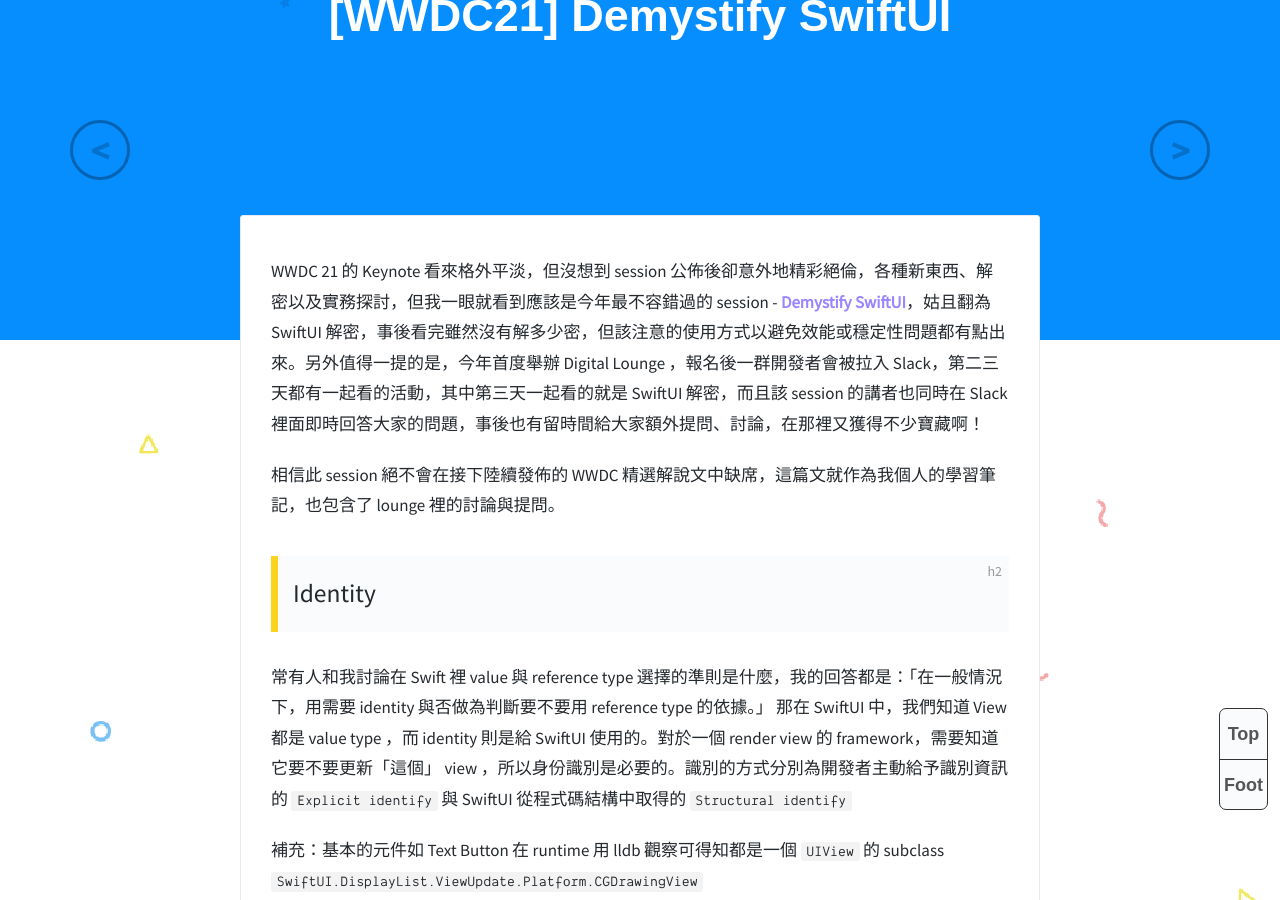
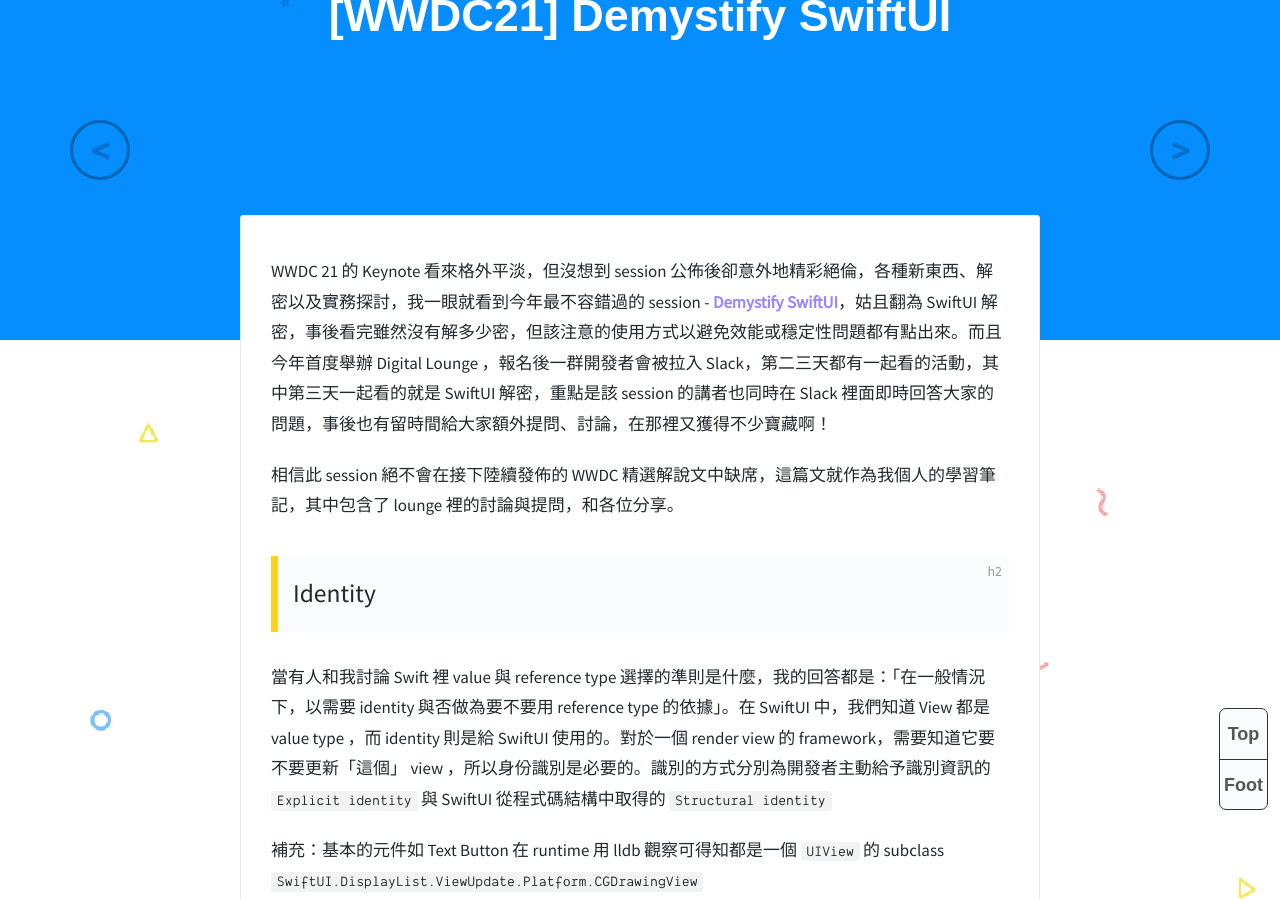
Before and after one commit to pofat/pofat.github.io, a Jekyll site: the page built from _posts/2021-06-13-WWDC21-Demystify-SwiftUI.md, in a window 1280 px wide and 900 px high, scrolled down 285 px. Built offline with Jekyll 4.4.1, drawn with Linux system fonts in a browser that asks for light colours; comment, search, counter and statistics services are not loaded.

Commit message:
Fix typo

```diff
--- a/_posts/2021-06-13-WWDC21-Demystify-SwiftUI.md
+++ b/_posts/2021-06-13-WWDC21-Demystify-SwiftUI.md
@@ -8,13 +8,13 @@
 tags: Swift SwiftUI
 ---
 
-WWDC 21 的 Keynote 看來格外平淡，但沒想到 session 公佈後卻意外地精彩絕倫，各種新東西、解密以及實務探討，但我一眼就看到應該是今年最不容錯過的 session - [Demystify SwiftUI](https://developer.apple.com/videos/play/wwdc2021/10022/)，姑且翻為 SwiftUI 解密，事後看完雖然沒有解多少密，但該注意的使用方式以避免效能或穩定性問題都有點出來。另外值得一提的是，今年首度舉辦 Digital Lounge ，報名後一群開發者會被拉入 Slack，第二三天都有一起看的活動，其中第三天一起看的就是 SwiftUI 解密，而且該 session 的講者也同時在 Slack 裡面即時回答大家的問題，事後也有留時間給大家額外提問、討論，在那裡又獲得不少寶藏啊！
+WWDC 21 的 Keynote 看來格外平淡，但沒想到 session 公佈後卻意外地精彩絕倫，各種新東西、解密以及實務探討，我一眼就看到今年最不容錯過的 session - [Demystify SwiftUI](https://developer.apple.com/videos/play/wwdc2021/10022/)，姑且翻為 SwiftUI 解密，事後看完雖然沒有解多少密，但該注意的使用方式以避免效能或穩定性問題都有點出來。而且今年首度舉辦 Digital Lounge ，報名後一群開發者會被拉入 Slack，第二三天都有一起看的活動，其中第三天一起看的就是 SwiftUI 解密，重點是該 session 的講者也同時在 Slack 裡面即時回答大家的問題，事後也有留時間給大家額外提問、討論，在那裡又獲得不少寶藏啊！
 
-相信此 session 絕不會在接下陸續發佈的 WWDC 精選解說文中缺席，這篇文就作為我個人的學習筆記，也包含了 lounge 裡的討論與提問。
+相信此 session 絕不會在接下陸續發佈的 WWDC 精選解說文中缺席，這篇文就作為我個人的學習筆記，其中包含了 lounge 裡的討論與提問，和各位分享。
 
 ## Identity
 
-常有人和我討論在 Swift 裡 value 與 reference type 選擇的準則是什麼，我的回答都是：「在一般情況下，用需要 identity 與否做為判斷要不要用 reference type 的依據。」 那在 SwiftUI 中，我們知道 View 都是 value type ，而 identity 則是給 SwiftUI 使用的。對於一個 render view 的 framework，需要知道它要不要更新「這個」 view ，所以身份識別是必要的。識別的方式分別為開發者主動給予識別資訊的 `Explicit identify` 與 SwiftUI 從程式碼結構中取得的 `Structural identify`
+當有人和我討論 Swift 裡 value 與 reference type 選擇的準則是什麼，我的回答都是：「在一般情況下，以需要 identity 與否做為要不要用 reference type 的依據」。在 SwiftUI 中，我們知道 View 都是 value type ，而 identity 則是給 SwiftUI 使用的。對於一個 render view 的 framework，需要知道它要不要更新「這個」 view ，所以身份識別是必要的。識別的方式分別為開發者主動給予識別資訊的 `Explicit identity` 與 SwiftUI 從程式碼結構中取得的 `Structural identity`
 
 補充：基本的元件如 Text Button 在 runtime 用 lldb 觀察可得知都是一個 `UIView` 的 subclass `SwiftUI.DisplayList.ViewUpdate.Platform.CGDrawingView`
 
@@ -136,13 +136,12 @@
 {% highlight Swift %}
 
 class AppState: ObservableObject {
-    static let shared = AppState()
-
-    var manualPauseOfSpeaking: Bool = false
+    static let shared = AppState()
+    var manualPauseOfSpeaking: Bool = false
 }
 
 struct SceneTitleView: View {
-    @StateObject var appState = AppState.shared
-	...
+    @StateObject var appState = AppState.shared
+	// ...
 }
 {% endhighlight %}
```
